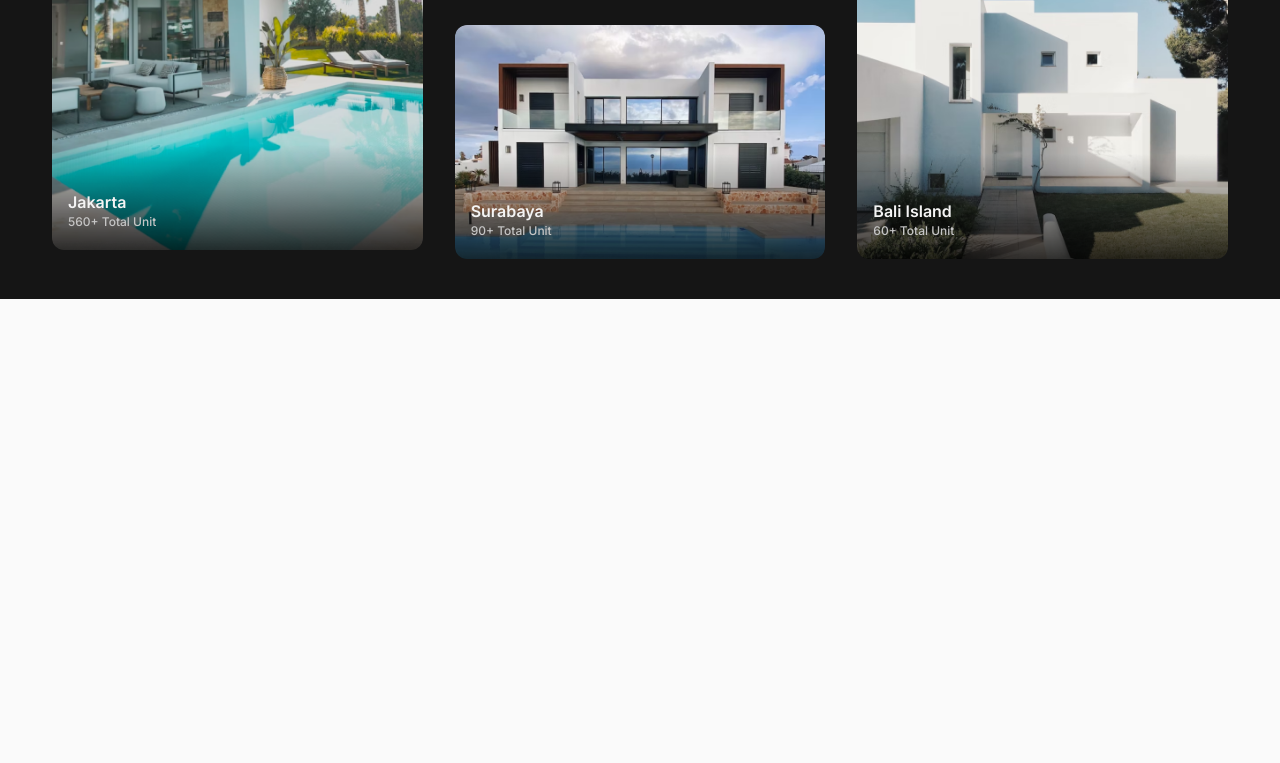
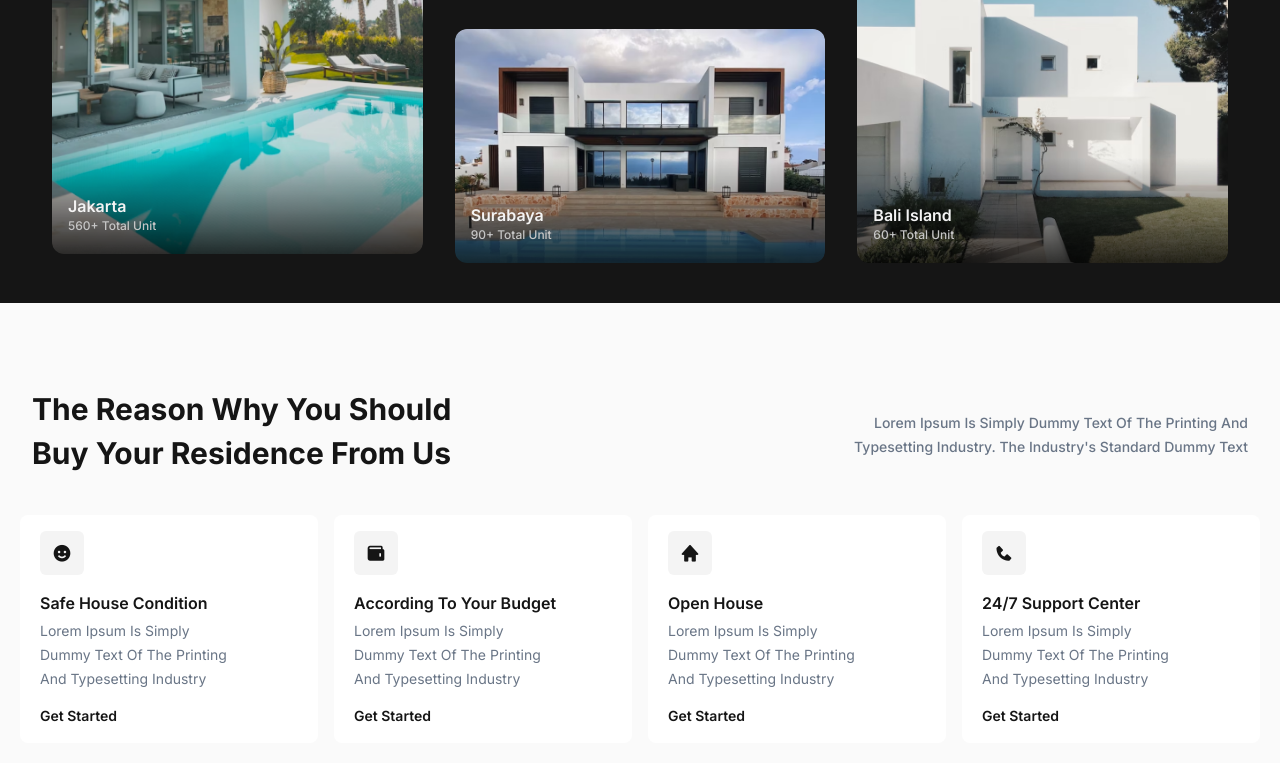
Before and after one commit to muhwira27/rentind-tailwind, a website: page index.html in a window 1280 px wide. Shown: the part 1736-2499 px from the top of the page. Before the commit the page ends 2035 px from the top, so only its background shows below. Drawn offline with nearby package versions, Linux system fonts and the light colour scheme.

Commit message:
Create reason section

```diff
--- a/index.html
+++ b/index.html
@@ -40,7 +40,7 @@
                     <li><a href="#">Rents</a></li>
                     <li><a href="#">Sales</a></li>
                     <li><a href="#">How it work</a></li>
-                    <li><a href="#" class="bg-[#efefef] py-2 rounded-full md:px-4 md:py-3 xl:px-5 xl:py-4 2xl:px-6 2xl:py-3">Contact Us</a></li>
+                    <li><a href="#" class="bg-[#efefef] rounded-full px-4 py-3 xl:px-5 xl:py-4 2xl:px-6 2xl:py-3">Contact Us</a></li>
                 </ul>
             </div>
             <div class="hover:cursor-pointer md:hidden" id="nav-toggle">
@@ -179,7 +179,7 @@
         <section class="container mx-auto mt-8 px-5 py-5 lg:-px-0 lg:py-0 lg:mt-0 lg:bg-black-mamba">
             <p class="font-medium text-sm px-10 py-1 lg:hidden">Exclusive Offer From Us For You <br> To Have Your Dream Home </p>
             <p class="hidden lg:block lg:font-medium lg:text-base lg:text-white lg:pt-5 lg:pb-3 lg:text-center">Exclusive Offer From Us For You To Have Your Dream Home </p>
-            <h2 class="text-black-mamba text-xl font-bold px-10 lg:text-white lg:text-center lg:text-3xl lg:font-semibold">We Provide The Best Experience For Your Residence </h2>
+            <h2 class="text-black-mamba text-xl font-bold px-10 lg:text-white lg:text-center lg:text-3xl lg:font-semibold xl:text-4xl">We Provide The Best Experience For Your Residence </h2>
             <div class="grid grid-cols-1 gap-6 py-5 place-items-center lg:grid-row-3 lg:grid-cols-3 lg:gap-8 lg:grid-flow-col lg:place-items-start lg:px-8 lg:py-10">
                 <div class="relative lg:w-full lg:row-span-3">
                     <img src="./assets/images/offer/offer-jakarta.png" alt="" class="rounded-xl shadow-lg lg:hidden">
@@ -219,7 +219,41 @@
                     </div>
                 </div>
             </div>
-            <a href="#" class="bg-black-mamba px-4 py-3 text-white font-medium text-lg rounded-lg w-fit block mx-auto lg:hidden">Show more</a>
+            <a href="#" class="bg-black-mamba px-4 py-3 text-white font-normal text-lg rounded-lg w-fit block mx-auto lg:hidden">Show more</a>
+        </section>
+
+        <!-- REASON -->
+        <section class="container mx-auto mt-3 px-5 py-5 lg:mt-16">
+            <div class="flex flex-col items-start lg:flex-row lg:justify-between lg:items-center">
+                <h2 class="text-black-mamba text-xl font-bold px-3 leading-8 sm:text-2xl lg:leading-9 xl:text-3xl xl:leading-[2.75rem]">The Reason Why You Should <br class="hidden lg:inline"> Buy Your Residence From Us</h2>
+                <p class="font-medium text-[10px] leading-[1.15rem] px-3 text-[#697586] mt-2 sm:text-xs sm:leading-5 lg:text-right xl:text-sm xl:leading-6">Lorem Ipsum Is Simply Dummy Text Of The Printing And <br> Typesetting Industry. The Industry's Standard Dummy Text</p>
+            </div>
+            <div class="grid grid-cols-2 gap-4 place-items-center grid-rows-2 mt-7 lg:grid-cols-4 lg:grid-rows-1 lg:mt-10">
+                <div class="bg-white px-4 py-3 rounded-lg w-full h-full xl:px-5 xl:py-4">
+                    <i class='bx bxs-smile bg-[#f4f4f4] p-[8px] rounded-md text-sm sm:text-lg xl:text-xl xl:p-3'></i>
+                    <h3 class="text-black-mamba text-xs font-semibold mt-3 sm:text-base lg:text-[14px] xl:text-base xl:mt-4 2xl:text-lg">Safe House Condition</h3>
+                    <p class="text-[#697586] text-[10px] leading-6 mt-1 mb-3 sm:text-xs sm:leading-7 lg:leading-6 xl:text-sm xl:leading-[24px] 2xl:text-base 2xl:leading-7">Lorem Ipsum Is Simply <br> Dummy Text Of The Printing <br> And Typesetting Industry</p>
+                    <a href="#" class="text-black-mamba font-semibold text-[10px] sm:text-xs xl:text-sm 2xl:text-base">Get Started</a>
+                </div>
+                <div class="bg-white px-4 py-3 rounded-lg w-full h-full xl:px-5 xl:py-4">
+                    <i class='bx bxs-wallet bg-[#f4f4f4] p-[8px] rounded-md text-sm sm:text-lg xl:text-xl xl:p-3' ></i>
+                    <h3 class="text-black-mamba text-xs font-semibold mt-3 sm:text-base lg:text-[14px] xl:text-base xl:mt-4  2xl:text-lg">According To Your Budget</h3>
+                    <p class="text-[#697586] text-[10px] leading-6 mt-1 mb-3 sm:text-xs sm:leading-7 lg:leading-6 xl:text-sm xl:leading-[24px] 2xl:text-base 2xl:leading-7">Lorem Ipsum Is Simply <br> Dummy Text Of The Printing <br> And Typesetting Industry</p>
+                    <a href="#" class="text-black-mamba font-semibold text-[10px] sm:text-xs xl:text-sm 2xl:text-base">Get Started</a>
+                </div>
+                <div class="bg-white px-4 py-3 rounded-lg w-full h-full xl:px-5 xl:py-4">
+                    <i class='bx bxs-home bg-[#f4f4f4] p-[8px] rounded-md text-sm sm:text-lg xl:text-xl xl:p-3' ></i>
+                    <h3 class="text-black-mamba text-xs font-semibold mt-3 sm:text-base lg:text-[14px] xl:text-base xl:mt-4 2xl:text-lg">Open House</h3>
+                    <p class="text-[#697586] text-[10px] leading-6 mt-1 mb-3 sm:text-xs sm:leading-7 lg:leading-6 xl:text-sm xl:leading-[24px] 2xl:text-base 2xl:leading-7">Lorem Ipsum Is Simply <br> Dummy Text Of The Printing <br> And Typesetting Industry</p>
+                    <a href="#" class="text-black-mamba font-semibold text-[10px] sm:text-xs xl:text-sm 2xl:text-base">Get Started</a>
+                </div>
+                <div class="bg-white px-4 py-3 rounded-lg w-full h-full xl:px-5 xl:py-4">
+                    <i class='bx bxs-phone bg-[#f4f4f4] p-[8px] rounded-md text-sm sm:text-lg xl:text-xl xl:p-3'></i>
+                    <h3 class="text-black-mamba text-xs font-semibold mt-3 sm:text-base lg:text-[14px] xl:text-base xl:mt-4 2xl:text-lg">24/7 Support Center</h3>
+                    <p class="text-[#697586] text-[10px] leading-6 mt-1 mb-3 sm:text-xs sm:leading-7 lg:leading-6 xl:text-sm xl:leading-[24px] 2xl:text-base 2xl:leading-7">Lorem Ipsum Is Simply <br> Dummy Text Of The Printing <br> And Typesetting Industry</p>
+                    <a href="#" class="text-black-mamba font-semibold text-[10px] sm:text-xs xl:text-sm 2xl:text-base">Get Started</a>
+                </div>
+            </div>
         </section>
     </main>
 
```
Also changed, not shown: assets/css/style.css.
